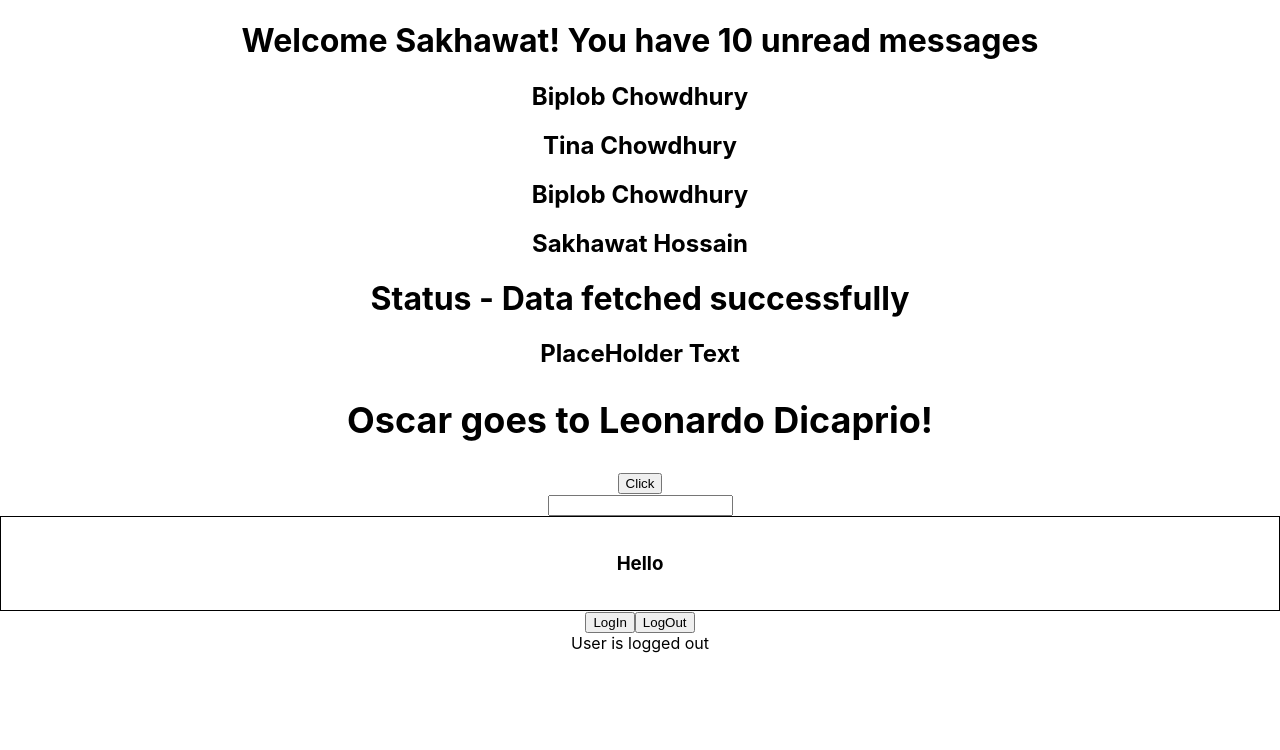
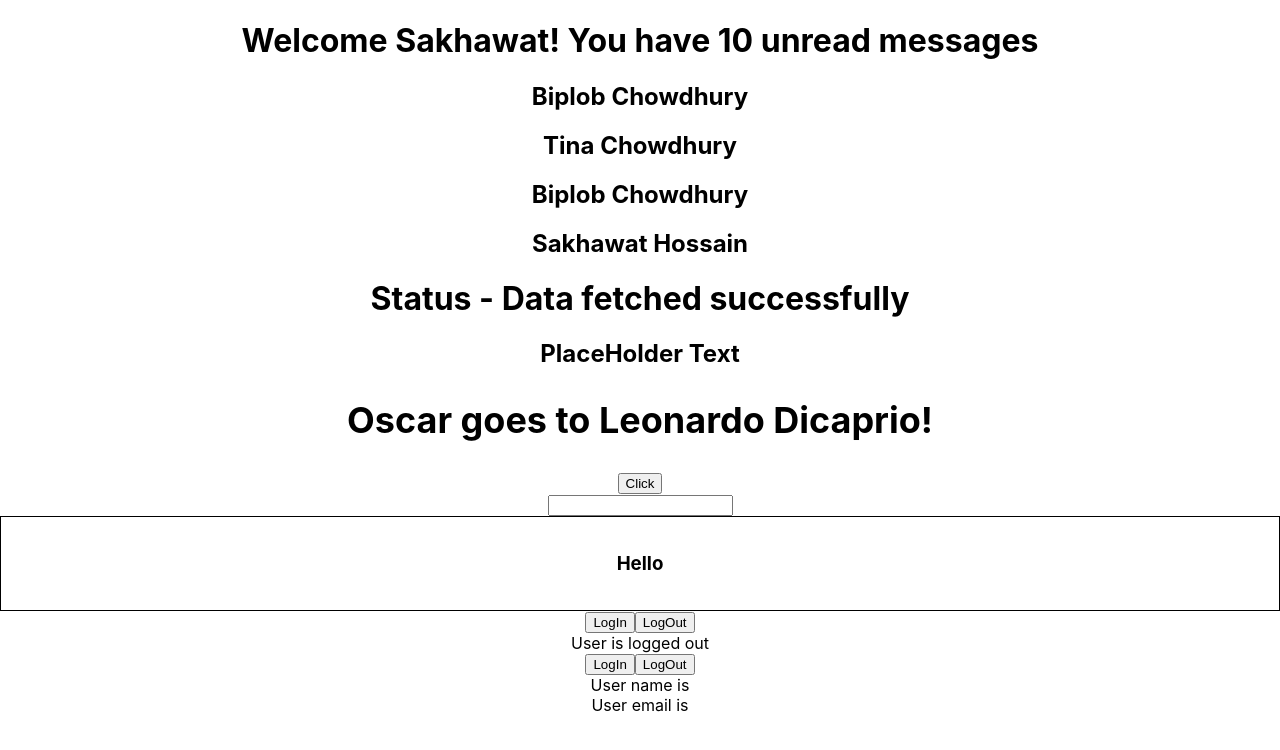
Before and after one commit to sakhawat777/react-typescript-demo, a React (Create React App) app: page / in a window 1280 px wide. Shown: the top 750 px of the page. Built offline with nearby package versions, Linux system fonts and the light colour scheme.

Commit message:
useState Future Value done

```diff
--- a/src/App.tsx
+++ b/src/App.tsx
@@ -9,6 +9,7 @@
 import Person from './components/Person';
 import PersonList from './components/PersonList';
 import LoggedIn from './components/state/LoggedIn';
+import User from './components/state/User';
 import Status from './components/Status';
 
 
@@ -48,6 +49,7 @@
      <Input value='' handleChange={(event) => console.log(event)}/>
      <Container styles={{border: '1px solid black', padding: "1rem"}}/>
      <LoggedIn/>
+     <User/>
     </div>
   );
 }
--- /dev/null
+++ b/src/components/state/User.tsx
@@ -0,0 +1,30 @@
+import React, {useState} from 'react';
+
+type AuthUser = {
+    name: string
+    email: string
+}
+const User = () => {
+    const [user, setUser] = useState<AuthUser | null>(null);
+    const handleLogIn = () => {
+       setUser({
+           name: "Tina",
+           email: "Tina@gmail.com",
+       })
+    }
+    const handleLogOut = () => {
+       setUser(null)
+    }
+
+    return (
+        <div>
+            <button onClick={handleLogIn}>LogIn</button>
+            <button onClick={handleLogOut}>LogOut</button>
+            {/* optional ? */}
+            <div>User name is {user?.name}</div>
+            <div>User email is {user?.email}</div>
+        </div>
+    );
+};
+
+export default User;
```
